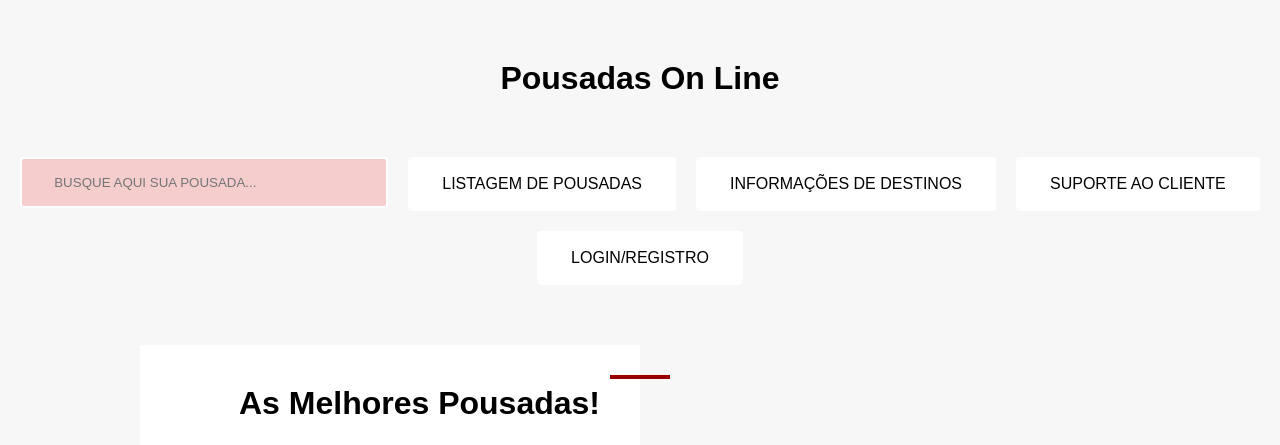
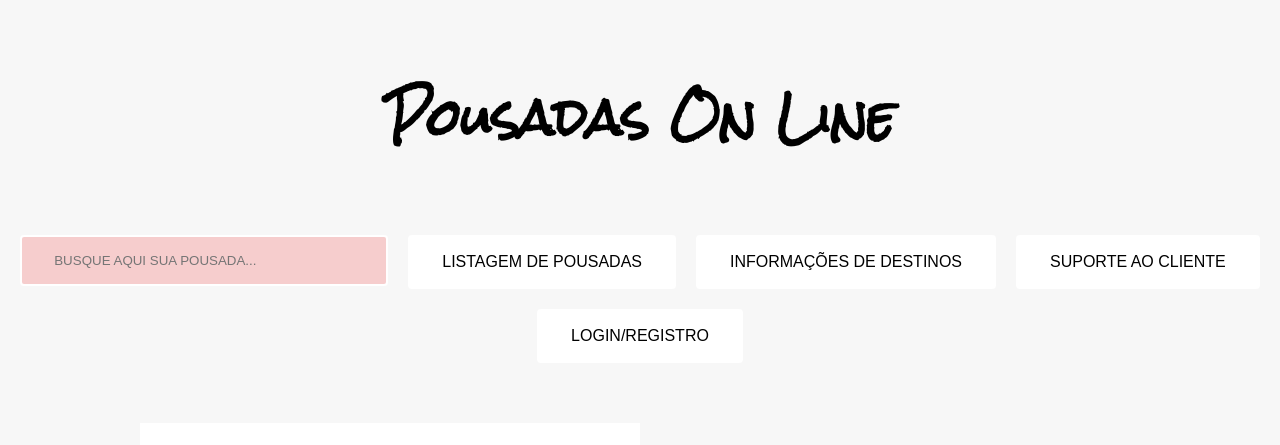
Before and after one commit to jharbes/PROGRAMACAO-WEB, a PHP site: page / in a window 1280 px wide. Shown: the top 445 px of the page. Run offline with PHP 8.4, Linux system fonts and the light colour scheme.

Commit message:
alteracao de fonte

```diff
--- a/trabalho01/site-reserva-pousadas/estilos/style.css
+++ b/trabalho01/site-reserva-pousadas/estilos/style.css
@@ -1,3 +1,10 @@
+@charset "UTF-8";
+
+@font-face {
+    font-family: RockSalt;
+    src: url(../fonts/RockSalt-Regular.ttf);
+}
+
 body {
   font-family: Arial, Helvetica, sans-serif;
   margin: 0px;
@@ -40,6 +47,11 @@ p {
     display: grid;
     justify-items: center;
     gap: 60px;
+}
+
+.header h1{
+    font-family: RockSalt;
+    font-size: 3rem;
 }
 
 .menu {
@@ -95,7 +107,8 @@ p {
 }
 
 .introducao h1{
-    font-size: 2rem;
+    font-size: 1.5rem;
+    font-family: RockSalt;
 }
 
 .introducao::before {
@@ -145,7 +158,8 @@ p {
 
 .vantagens-item h3{
     color: #900;
-    font-size: 1.4em;
+    font-size: 1em;
+    font-family: RockSalt;
 }
 
 .vantagens-item:nth-child(odd){
```
Also changed, not shown: trabalho01/site-reserva-pousadas/fonts/RockSalt-Regular.ttf (added), 1 other file.
